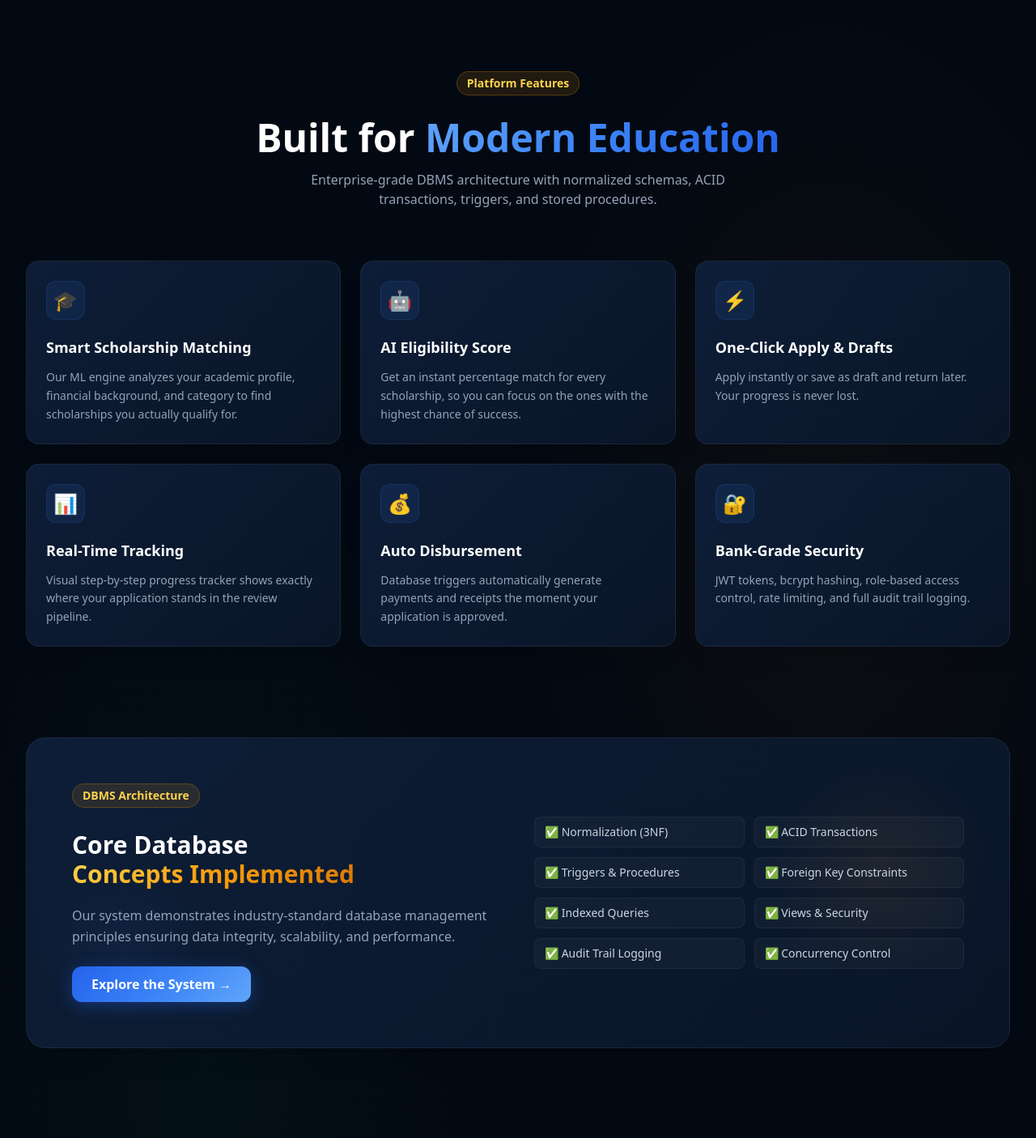
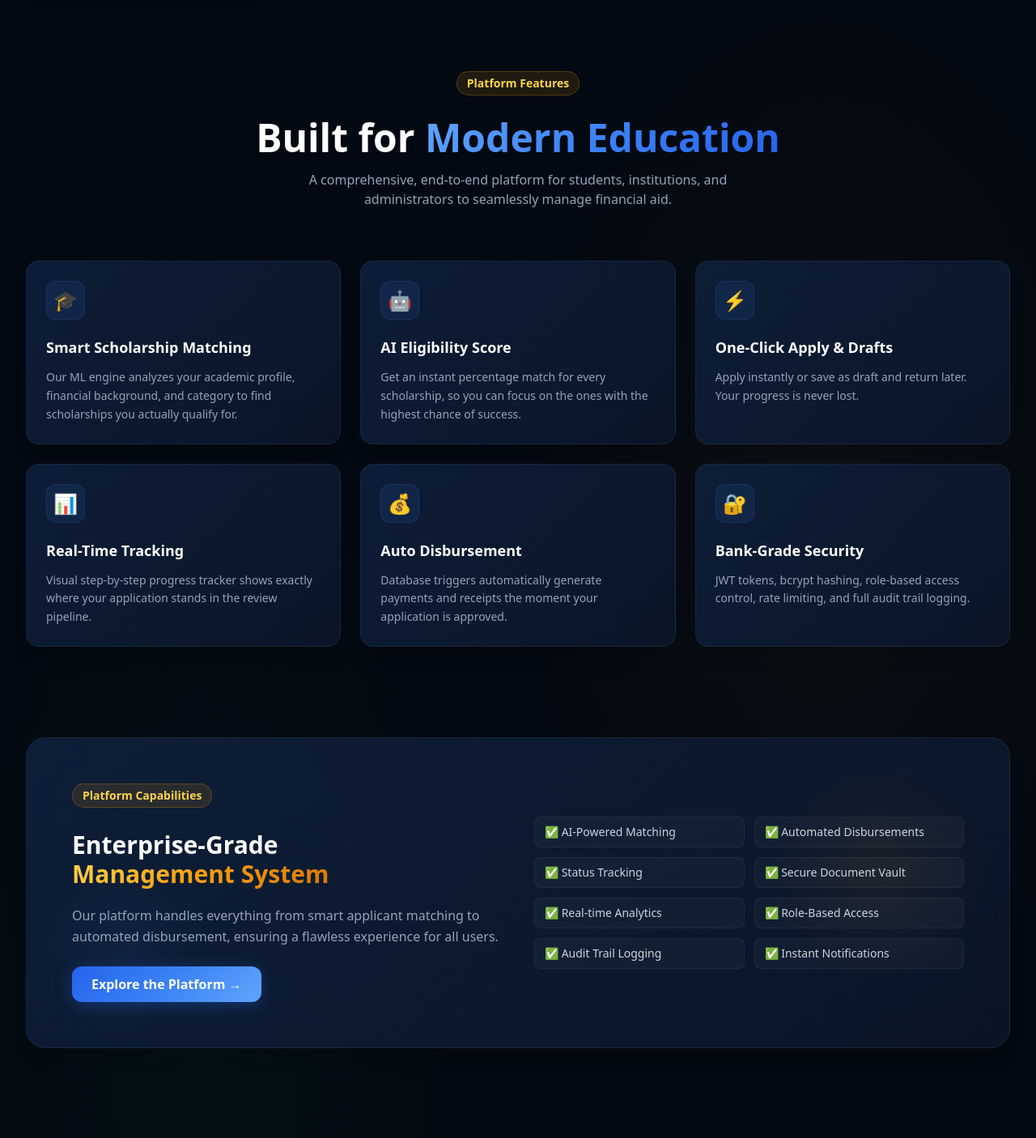
Before and after one commit to Uddeshya002/scholarship-management-system, a React (Vite) app in the folder frontend/: page / in a window 1280 px wide. Shown: the part 1330-2736 px from the top of the page at 81% size. Built offline with nearby package versions, Linux system fonts and the light colour scheme; no server answers.

Commit message:
Update landing page copy to Scholarship Management System

```diff
--- a/frontend/src/pages/Landing.jsx
+++ b/frontend/src/pages/Landing.jsx
@@ -58,7 +58,7 @@ export default function Landing() {
 
         <motion.div {...fadeUp(0)} className="relative">
           <span className="inline-flex items-center gap-2 badge-gold text-sm mb-8 px-5 py-2">
-            🏆 Powered by AI & Advanced DBMS Architecture
+            🏆 AI-Powered Scholarship Management System
           </span>
         </motion.div>
 
@@ -122,7 +122,7 @@ export default function Landing() {
         <motion.div {...fadeUp()} className="text-center mb-16">
           <span className="badge-gold text-sm mb-4 inline-block">Platform Features</span>
           <h2 className="text-3xl md:text-5xl font-bold mt-3">Built for <span className="text-gradient-blue">Modern Education</span></h2>
-          <p className="text-slate-400 mt-4 max-w-xl mx-auto">Enterprise-grade DBMS architecture with normalized schemas, ACID transactions, triggers, and stored procedures.</p>
+          <p className="text-slate-400 mt-4 max-w-xl mx-auto">A comprehensive, end-to-end platform for students, institutions, and administrators to seamlessly manage financial aid.</p>
         </motion.div>
 
         <div className="grid md:grid-cols-3 gap-6">
@@ -147,16 +147,16 @@ export default function Landing() {
 
           <div className="relative grid md:grid-cols-2 gap-10 items-center">
             <div>
-              <span className="badge-gold text-sm mb-4 inline-block">DBMS Architecture</span>
-              <h3 className="text-2xl md:text-3xl font-bold mt-3 mb-5">Core Database<br /><span className="text-gradient-gold">Concepts Implemented</span></h3>
-              <p className="text-slate-400 leading-relaxed mb-6">Our system demonstrates industry-standard database management principles ensuring data integrity, scalability, and performance.</p>
-              <Link to="/register" className="btn-primary inline-flex items-center gap-2">Explore the System →</Link>
+              <span className="badge-gold text-sm mb-4 inline-block">Platform Capabilities</span>
+              <h3 className="text-2xl md:text-3xl font-bold mt-3 mb-5">Enterprise-Grade<br /><span className="text-gradient-gold">Management System</span></h3>
+              <p className="text-slate-400 leading-relaxed mb-6">Our platform handles everything from smart applicant matching to automated disbursement, ensuring a flawless experience for all users.</p>
+              <Link to="/register" className="btn-primary inline-flex items-center gap-2">Explore the Platform →</Link>
             </div>
             <div className="grid grid-cols-2 gap-3">
               {[
-                '✅ Normalization (3NF)', '✅ ACID Transactions', '✅ Triggers & Procedures',
-                '✅ Foreign Key Constraints', '✅ Indexed Queries', '✅ Views & Security',
-                '✅ Audit Trail Logging', '✅ Concurrency Control'
+                '✅ AI-Powered Matching', '✅ Automated Disbursements', '✅ Status Tracking',
+                '✅ Secure Document Vault', '✅ Real-time Analytics', '✅ Role-Based Access',
+                '✅ Audit Trail Logging', '✅ Instant Notifications'
               ].map((item, i) => (
                 <motion.div key={i} initial={{ opacity: 0, x: 20 }} animate={{ opacity: 1, x: 0 }} transition={{ delay: 0.3 + i * 0.05 }}
                   className="text-sm text-slate-300 py-2 px-3 rounded-lg" style={{ background: 'rgba(255,255,255,0.03)', border: '1px solid rgba(255,255,255,0.05)' }}>
```
